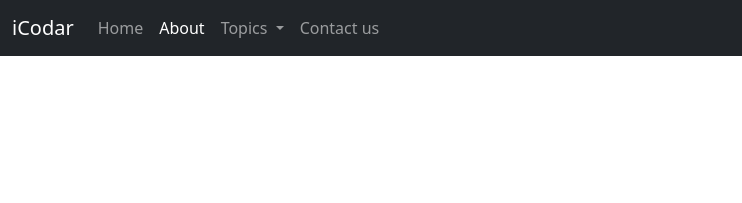
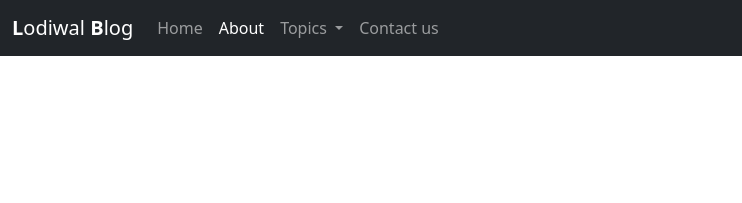
Before and after one commit to manishlodiwal/lodiwal-blog, a plain HTML site: page about.html in a window 1280 px wide. Shown: the top 203 px of the page, 0-742 px from the left. Drawn offline with nearby package versions, Linux system fonts and the light colour scheme.

Commit message:
Update about.html

```diff
--- a/about.html
+++ b/about.html
@@ -12,7 +12,7 @@
 <body>
     <nav class="navbar navbar-expand-lg  navbar-dark bg-dark">
         <div class="container-fluid">
-            <a class="navbar-brand" href="#">iCodar</a>
+               <a class="navbar-brand" href="#">  <strong>L</strong>odiwal <strong>B</strong>log</a>
             <button class="navbar-toggler" type="button" data-bs-toggle="collapse"
                 data-bs-target="#navbarSupportedContent" aria-controls="navbarSupportedContent" aria-expanded="false"
                 aria-label="Toggle navigation">
```
